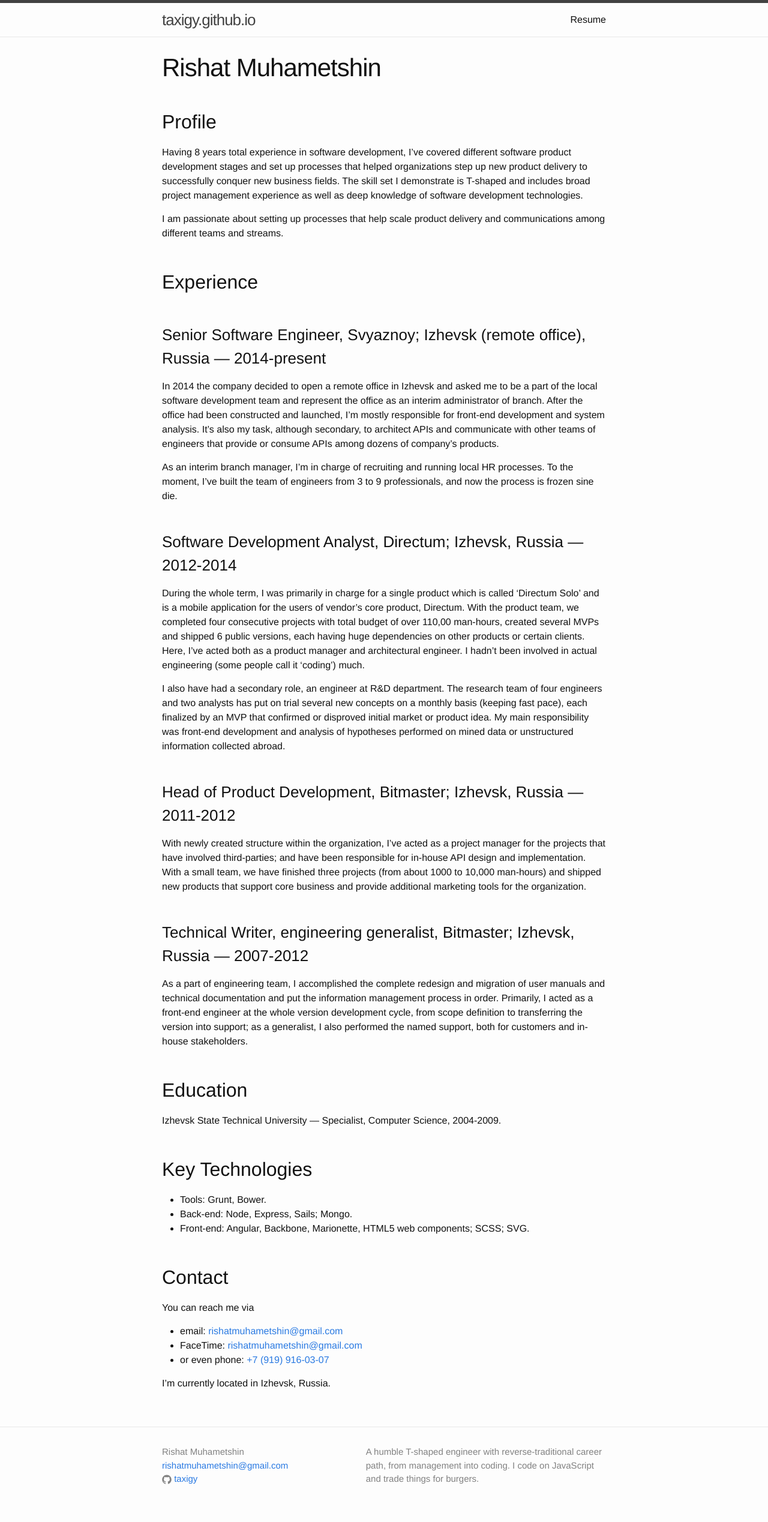
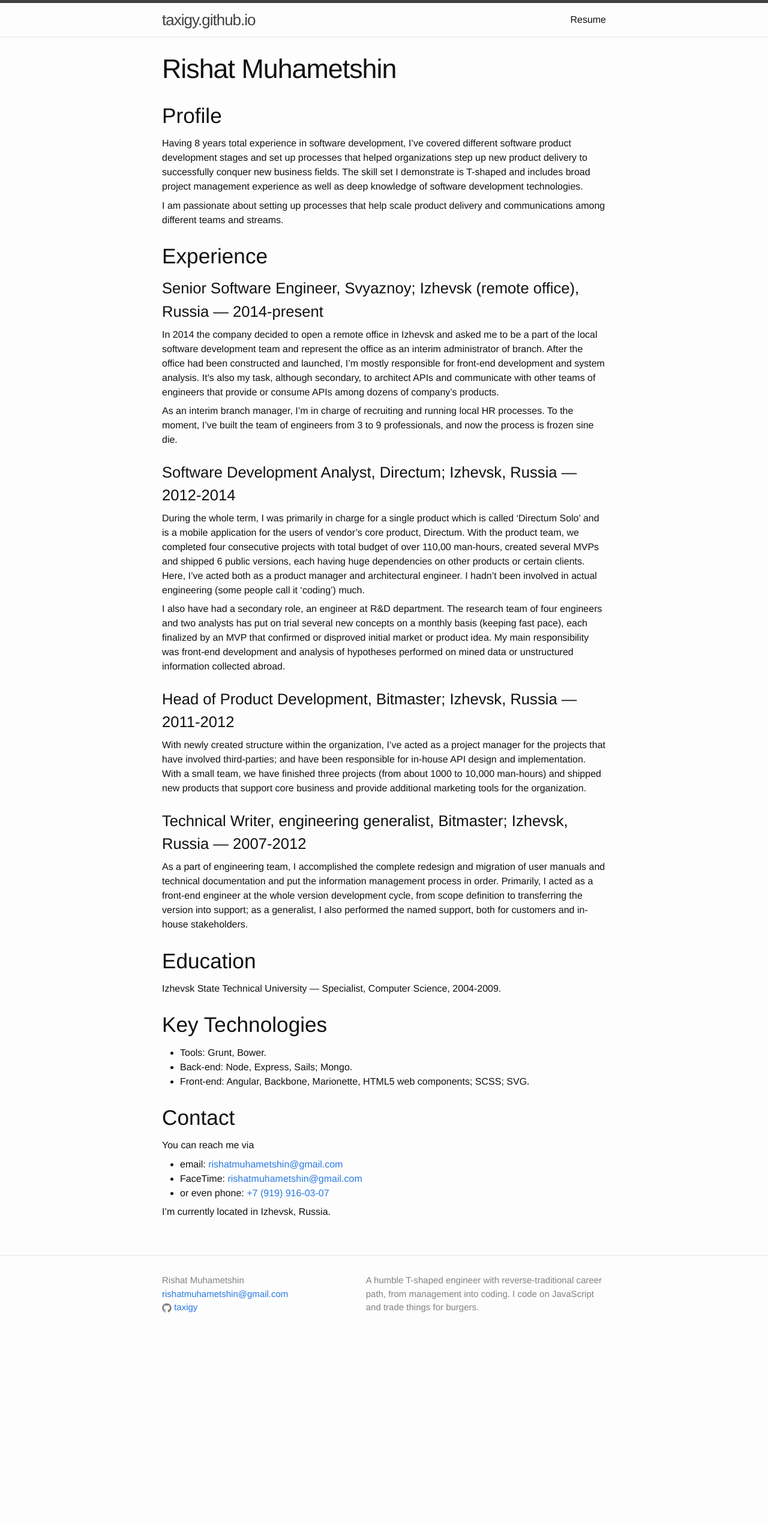
Before and after one commit to taxigy/taxigy.github.io, a Jekyll site: the page built from resume.md, in a window 1280 px wide. Shown: the whole page at 60% size. Built offline with Jekyll 4.4.1, drawn with Linux system fonts in a browser that asks for light colours; after the commit the page ends 2243 px from its top, so only the background shows below that.

Commit message:
a little restyling

```diff
--- a/_sass/_base.scss
+++ b/_sass/_base.scss
@@ -32,11 +32,15 @@ h1, h2, h3, h4, h5, h6,
 p, blockquote, pre,
 ul, ol, dl, figure,
 %vertical-rhythm {
-    margin-bottom: $spacing-unit / 2;
+    margin-bottom: $spacing-unit / 4;
 }
 
 h2, h3, h4, h5, h6 {
-    margin-top: $spacing-unit * $base-line-height;
+    margin-top: $spacing-unit * $base-line-height / 2;
+}
+
+h2 + h3, h3 + h4, h4 + h5, h5 + h6 {
+    margin-top: 0;
 }
 
 /**
--- a/_sass/_layout.scss
+++ b/_sass/_layout.scss
@@ -166,7 +166,7 @@
 }
 
 .page-heading {
-    font-size: 20px;
+    font-size: $base-font-size * 2;
 }
 
 .post-list {
@@ -181,6 +181,7 @@
 .post-meta {
     font-size: $small-font-size;
     color: $grey-color;
+    padding-bottom: $spacing-unit / 2;
 }
 
 .post-link {
@@ -201,12 +202,12 @@
 }
 
 .post-title {
-    font-size: 42px;
+    font-size: $base-font-size * 2.8;
     letter-spacing: -1px;
     line-height: 1;
 
     @include media-query($on-laptop) {
-        font-size: 36px;
+        font-size: $base-font-size * 2.2;
     }
 }
 
@@ -214,26 +215,26 @@
     margin-bottom: $spacing-unit;
 
     h2 {
-        font-size: 32px;
+        font-size: $base-font-size * 2.2;
 
         @include media-query($on-laptop) {
-            font-size: 28px;
+            font-size: $base-font-size * 1.8;
         }
     }
 
     h3 {
-        font-size: 26px;
+        font-size: $base-font-size * 1.6;
 
         @include media-query($on-laptop) {
-            font-size: 22px;
+            font-size: $base-font-size * 1.4;
         }
     }
 
     h4 {
-        font-size: 20px;
+        font-size: $base-font-size * 1.4;
 
         @include media-query($on-laptop) {
-            font-size: 18px;
+            font-size: $base-font-size * 1.2;
         }
     }
 }
```
